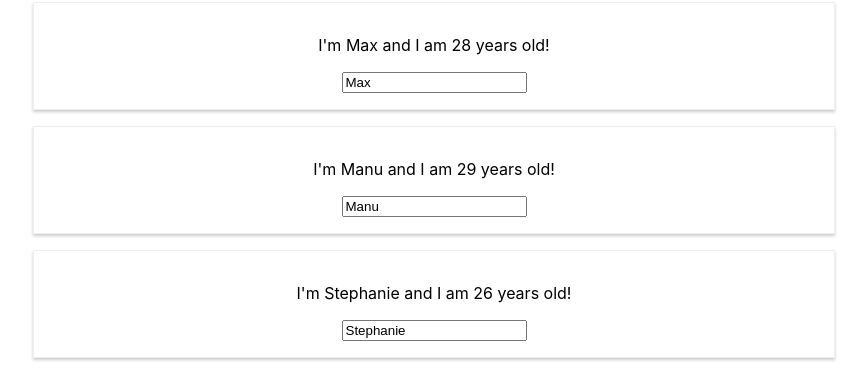
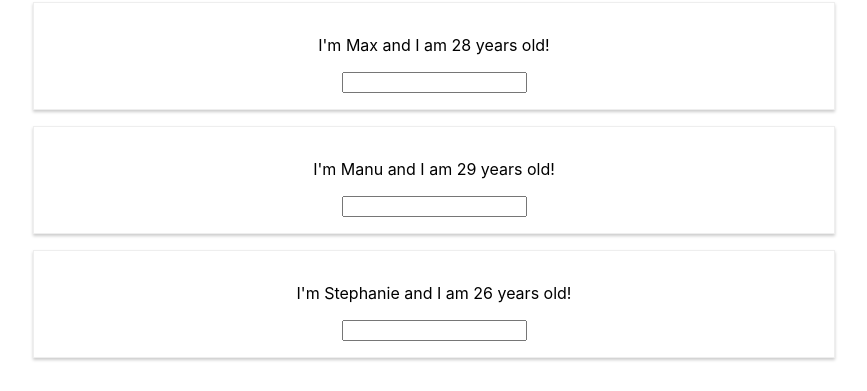
Before and after one commit to Leenamkwon/TIL-React, a React (Create React App) app in the folder my-app/: page / in a window 1280 px wide. Both pictures are taken after a click on the button "Toggle persons". Shown: the part 170-561 px from the top of the page, without its empty margins (206-1073 px from the left). Built offline with nearby package versions, Linux system fonts and the light colour scheme.

Commit message:
immutable study

```diff
--- a/my-app/src/App.js
+++ b/my-app/src/App.js
@@ -65,13 +65,7 @@ class App extends Component {
     // 인덱스와 맞는 원본배열에 조건에 부합한 person 객체 덮어치기
     persons[personIndex] = person;
 
-    this.setState({
-      persons: [
-        { name: 'Max', age: 28 },
-        { name: event.target.value, age: 29 },
-        { name: 'Stephanie', age: 26 }
-      ]
-    });
+    this.setState({ persons: persons });
   };
 
   render() {
--- a/my-app/src/person/Person.js
+++ b/my-app/src/person/Person.js
@@ -9,7 +9,7 @@ const person = (props) => {
         I'm {props.name} and I am {props.age} years old!
       </p>
       <p>{props.children}</p>
-      <input type="text" onChange={props.changed} value={props.name} />
+      <input type="text" onChange={props.changed} />
     </div>
   );
 };
```
